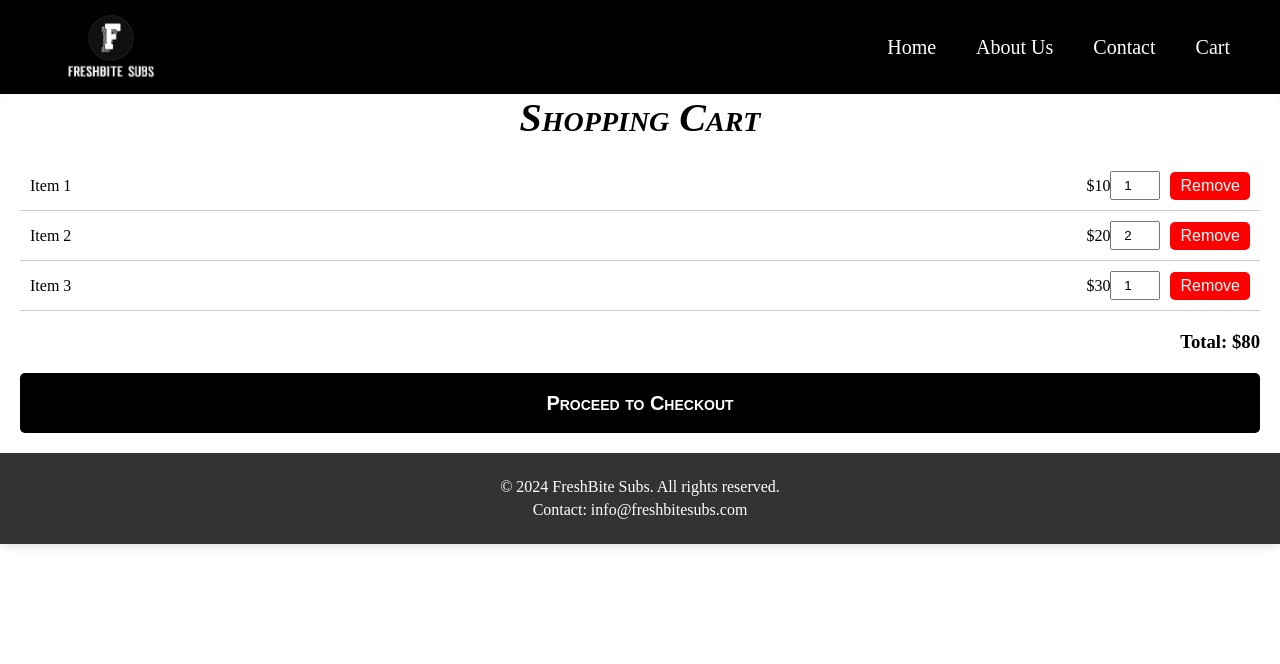
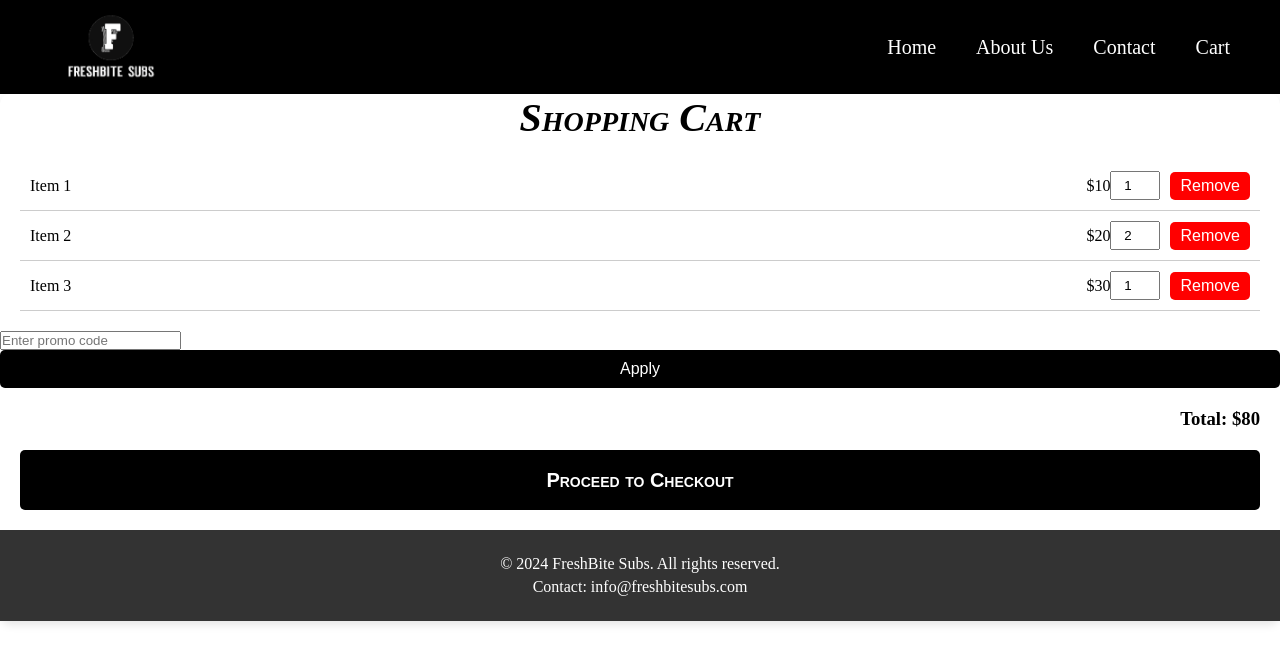
Before and after one commit to hiralpatel20/FreshBite-Subs, a React (Vite) app in the folder frontend/: page /cart in a window 1280 px wide. Shown: the top 664 px of the page. Built offline with nearby package versions, Linux system fonts and the light colour scheme.

Commit message:
added code for jsx file

```diff
--- a/frontend/src/pages/Cart/Cart.jsx
+++ b/frontend/src/pages/Cart/Cart.jsx
@@ -11,6 +11,16 @@ const Cart = () => {
     { id: 2, name: 'Item 2', price: 20, quantity: 2 },
     { id: 3, name: 'Item 3', price: 30, quantity: 1 }
   ]);
+
+  // Here I added the promocode and discount
+  const [promoCode, setPromoCode] = useState('');
+  const [discount, setDiscount] = useState(0);
+
+  const offers = [
+    { promoCode: 'BOGO', discount: 50 },
+    { promoCode: 'PREM20', discount: 20 },
+    { promoCode: 'FREECHIPS', discount: 5 }
+  ];
 
   // Here I added the function to handle the quantity change for a cart item
   const handleQuantityChange = (id, quantity) => {
@@ -31,8 +41,21 @@ const Cart = () => {
 
   // Here I added the function to count the total amount of items in the cart
   const calculateTotal = () => {
-    return cartItems.reduce((total, item) => total + item.price * item.quantity, 0);
+    const total = cartItems.reduce((total, item) => total + item.price * item.quantity, 0);
+    return total - (total * discount / 100);
   };
+
+  // Here I added the function to handle the promocode
+  const handleApplyPromoCode = () => {
+    const offer = offers.find(offer => offer.promoCode === promoCode);
+    if (offer) {
+      setDiscount(offer.discount);
+    } else {
+      alert('Invalid promo code');
+      setDiscount(0);
+    }
+  };
+
 
   // Here I use navigate hook to navigate to the checkout page
   const navigate = useNavigate();
@@ -63,6 +86,15 @@ const Cart = () => {
           </div>
         ))}
       </div>
+      <div className="promo-code">
+          <input
+            type="text"
+            placeholder="Enter promo code"
+            value={promoCode}
+            onChange={(e) => setPromoCode(e.target.value)}
+          />
+          <button onClick={handleApplyPromoCode}>Apply</button>
+        </div>
       <div className="cart-total">
         <h3>Total: ${calculateTotal()}</h3>
         <button className="checkout-button" onClick={handleCheckout}>Proceed to Checkout</button>
```
